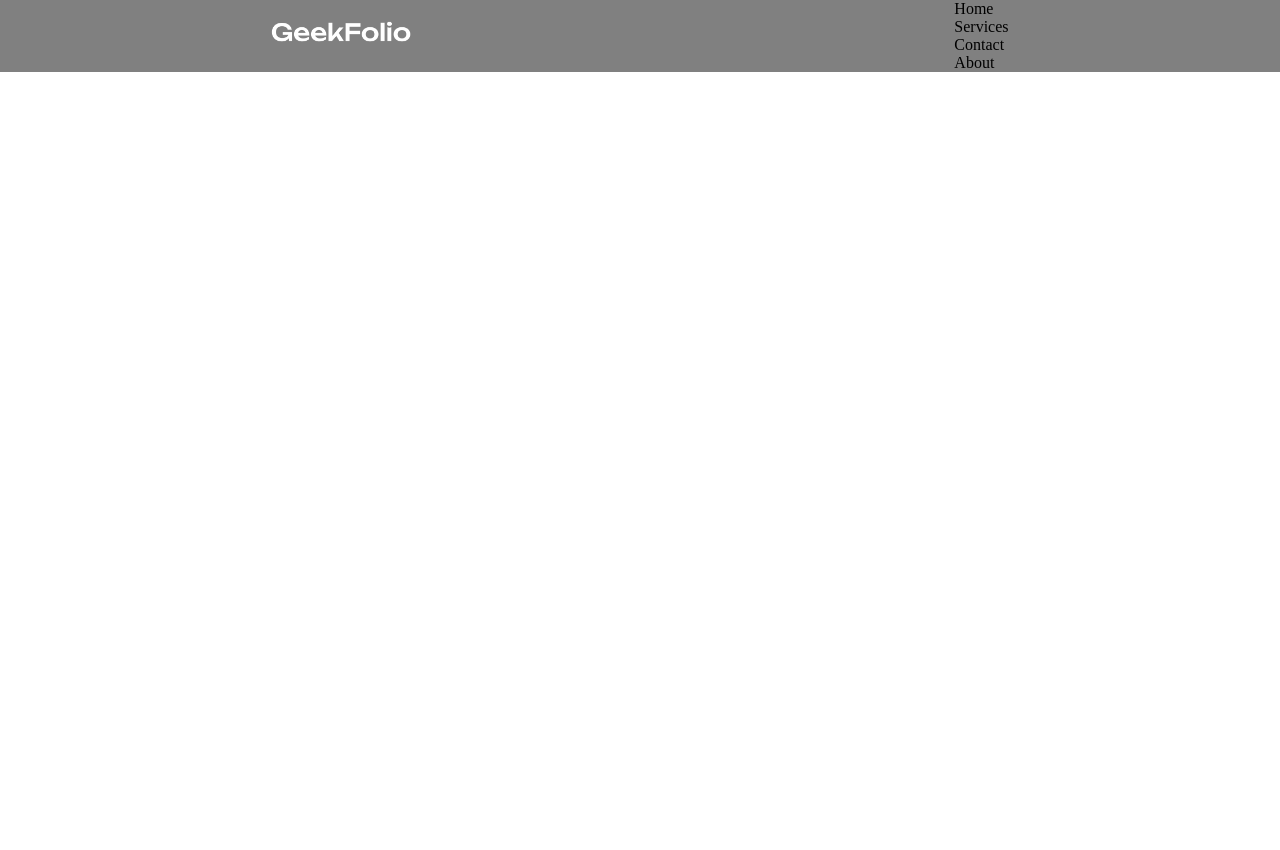
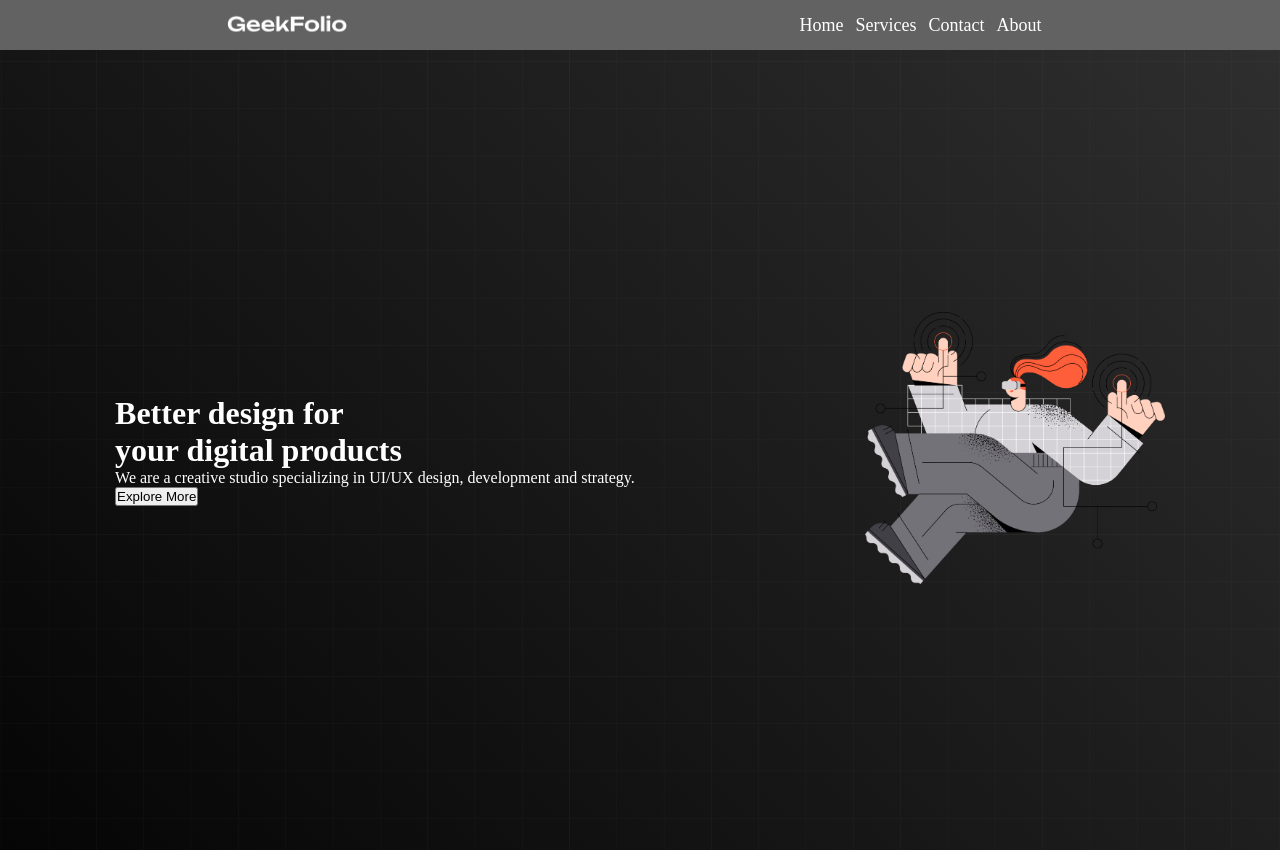
Before and after one commit to HasanurHasu/Frist-Website, a plain HTML site: page index.html in a window 1280 px wide. Before the commit the page ends 800 px from the top, so only its background shows below. Drawn offline with Linux system fonts and the light colour scheme.

Commit message:
added main section

```diff
--- a/index.html
+++ b/index.html
@@ -8,6 +8,7 @@
     <link rel="stylesheet" href="style/style.css">
 </head>
 <body>
+    <!-- This is navbar section -->
     <header>
         <nav>
             <div class="nav-container">
@@ -23,5 +24,19 @@
             </div>
         </nav>
     </header>
+    <!-- This is main contain  -->
+    <main>
+        <div class="banner-container">
+            <div class="banner-text">
+                <h1 class="headline">Better design for <br>
+                 your digital products</h1>
+                <p class="description">We are a creative studio specializing in UI/UX design, development and strategy.</p>
+                <button class="btn">Explore More</button>
+            </div>
+            <div class="banner-img">
+                <img src="images/banner.png" alt="" class="banner-photo">
+            </div>
+        </div>
+    </main>
 </body>
 </html>
--- a/style/style.css
+++ b/style/style.css
@@ -4,13 +4,43 @@
 }
 
 .nav-container{
-    background-color: gray;
+    background-color: rgb(99, 98, 98);
     display: flex;
     justify-content: space-around;
     align-items: center;
     list-style: none;
+    height: 50px;
 
 }
 .logo-img{
-    width: 140px;
+    width: 120px;
+    padding-top: 5px;
 }
+.menu-item{
+    display: flex;
+    align-items: center;
+}
+.item{
+    margin-right: 12px;
+    font-size: 18px;
+    color: white;
+    cursor: pointer;
+
+}
+.item:hover{
+    color: blue;
+}
+.banner-container{
+    display: flex;
+    justify-content: space-around;
+    align-items: center;
+    height: 100vh;
+    background-image: url('/images/background.png'), linear-gradient(45deg, rgb(5, 5, 5), #2e2e2e);
+    color: white;
+    background-repeat: no-repeat;
+    background-position: center;
+    background-size: cover;
+}
+.banner-photo{
+    width: 300px;
+}
```
